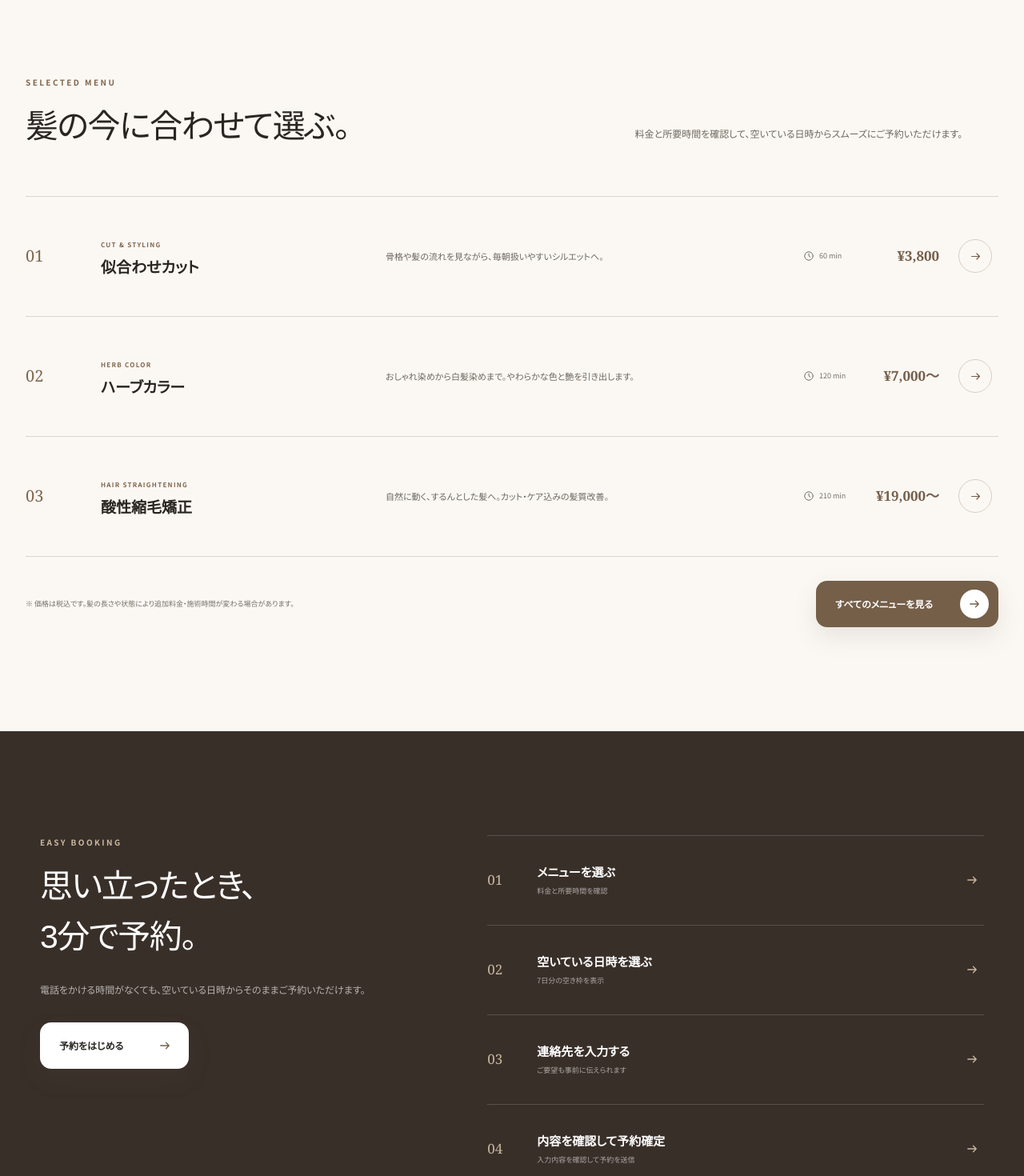
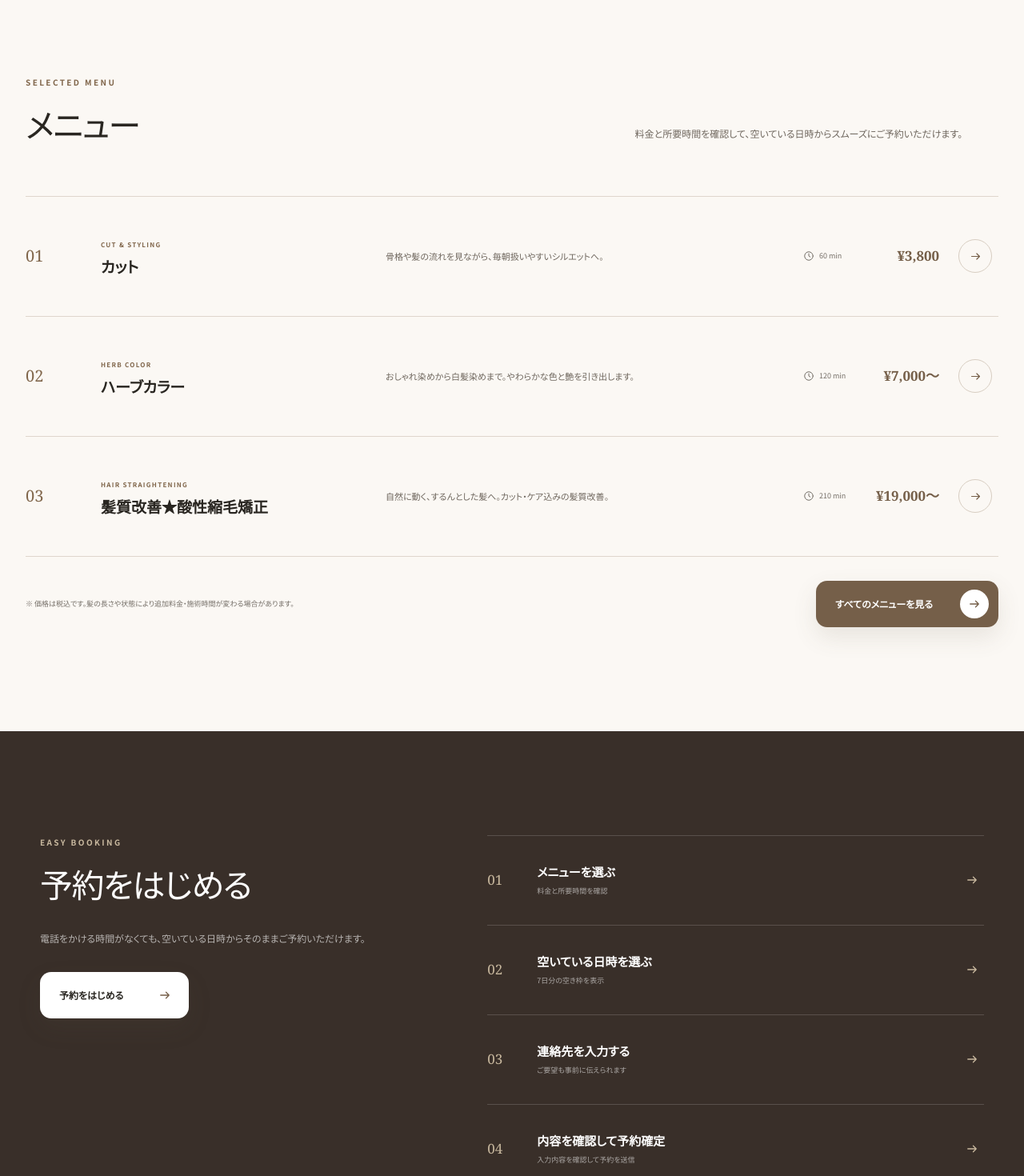
Before and after one commit to AppMan-inc/vishu-renewal-web, a Next.js app: page / in a window 1280 px wide. Shown: the part 2480-3950 px from the top of the page at 80% size. Built offline with nearby package versions, Linux system fonts and the light colour scheme; no server answers.

Commit message:
chore: update salon website copy

```diff
--- a/src/components/home/home-page.tsx
+++ b/src/components/home/home-page.tsx
@@ -26,7 +26,7 @@ const drivingDirections = {
 const services = [
   {
     index: "01",
-    name: "似合わせカット",
+    name: "カット",
     english: "CUT & STYLING",
     description: "骨格や髪の流れを見ながら、毎朝扱いやすいシルエットへ。",
     price: "¥3,800",
@@ -42,7 +42,7 @@ const services = [
   },
   {
     index: "03",
-    name: "酸性縮毛矯正",
+    name: "髪質改善★酸性縮毛矯正",
     english: "HAIR STRAIGHTENING",
     description: "自然に動く、するんとした髪へ。カット・ケア込みの髪質改善。",
     price: "¥19,000〜",
@@ -212,7 +212,7 @@ function ServicesSection() {
       <div className={styles.sectionHeading}>
         <div>
           <SectionLabel>SELECTED MENU</SectionLabel>
-          <h2 id="services-title">髪の今に合わせて選ぶ。</h2>
+          <h2 id="services-title">メニュー</h2>
         </div>
         <p>料金と所要時間を確認して、空いている日時からスムーズにご予約いただけます。</p>
       </div>
@@ -255,7 +255,7 @@ function BookingGuideSection() {
     <section className={styles.guide} aria-labelledby="guide-title">
       <div className={styles.guideCopy}>
         <SectionLabel>EASY BOOKING</SectionLabel>
-        <h2 id="guide-title">思い立ったとき、<br />3分で予約。</h2>
+        <h2 id="guide-title">予約をはじめる</h2>
         <p>電話をかける時間がなくても、空いている日時からそのままご予約いただけます。</p>
         <ArrowLink href="/booking" light>予約をはじめる</ArrowLink>
       </div>
--- a/src/components/vishu-ui.tsx
+++ b/src/components/vishu-ui.tsx
@@ -143,7 +143,6 @@ export function PageFooter() {
     <footer className="site-footer">
       <div className="footer-main">
         <Brand />
-        <p>今日より少し、好きな髪でいよう。</p>
       </div>
       <div className="footer-info">
         <span>大阪府河内長野市荘園町18-14</span>
```
